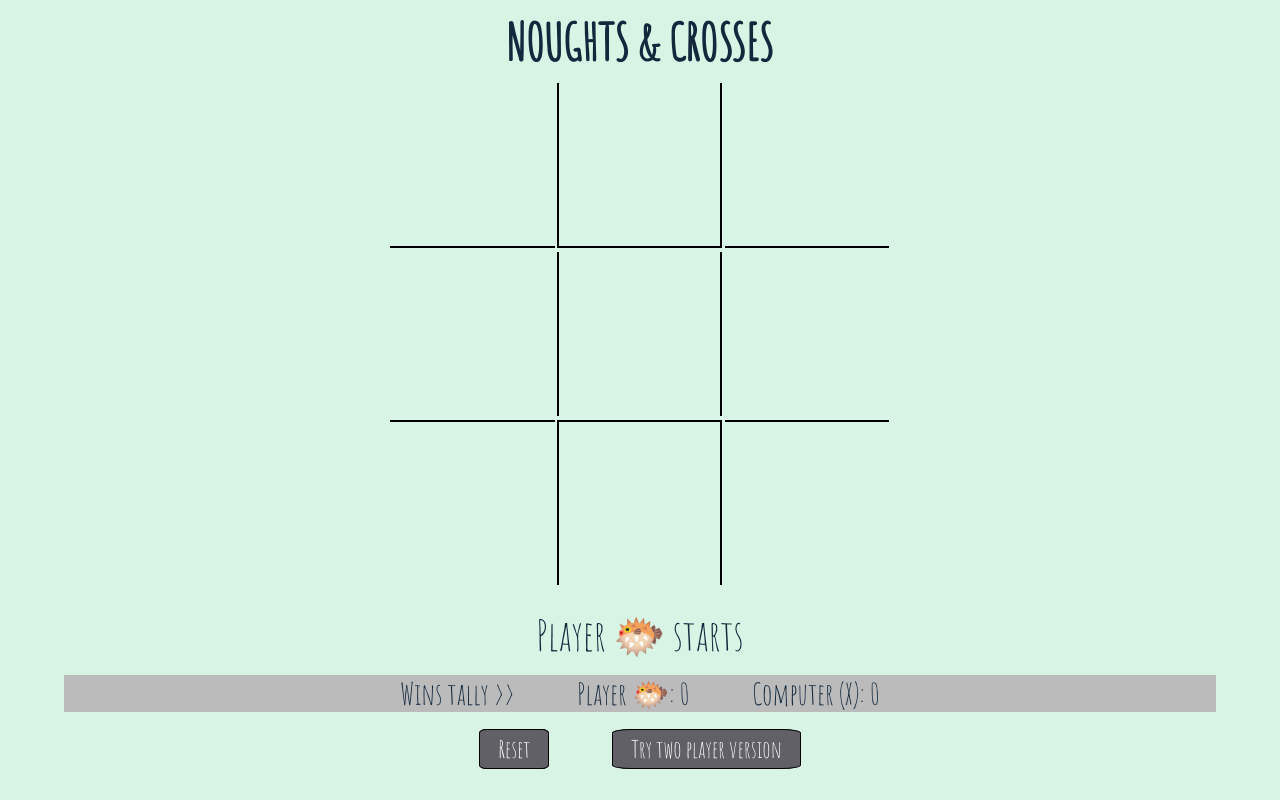
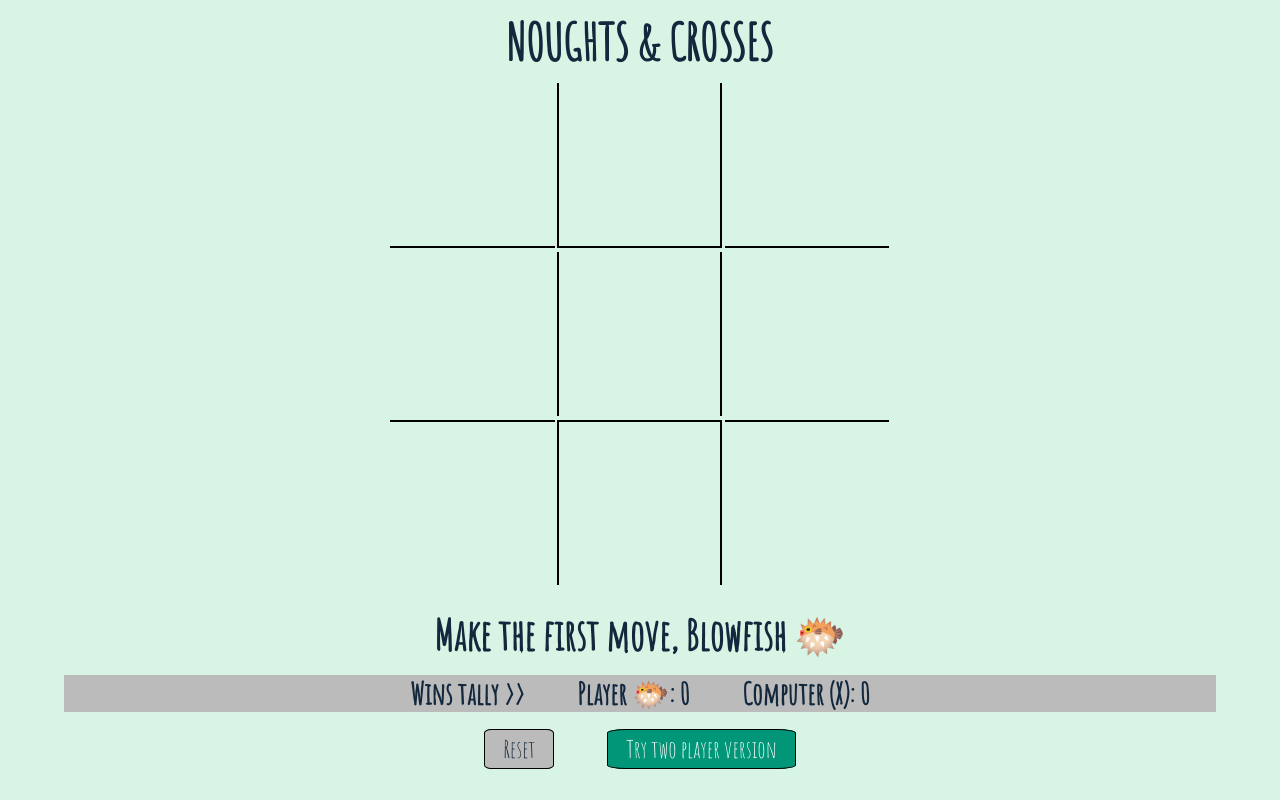
Before and after one commit to katshaze/project0-AI, a plain HTML site: page index.html in a window 1280 px wide. Drawn offline with Linux system fonts and the light colour scheme.

Commit message:
changed colouring and font boldness in css

```diff
--- a/css/style.css
+++ b/css/style.css
@@ -92,6 +92,7 @@ h1 {
   height: 42px;
   position: relative;
   font-family: 'Amatic SC', cursive;
+  font-weight: bold;
 }
 
 .result div {
@@ -109,6 +110,7 @@ h1 {
 
 .tally-bar {
   background-color: #bbb;
+  font-weight: bold;
 }
 
 nav ul {
@@ -118,7 +120,7 @@ nav ul {
 
 nav ul li {
   display: inline-block;
-  padding: 0 30px;
+  padding: 0 25px;
   font-size: 30px;
 }
 
@@ -130,11 +132,15 @@ nav ul li {
 butt {
   font-size: 24px;
   padding: 4px 18px;
-  background-color: #616067;
-  color: white;
+  background-color: #bbb;
+  color: #13283d;
   border: solid 1px black;
   border-radius: 10%;
   font-family: 'Amatic SC', cursive;
+}
+
+.switch-screen {
+  background-color: #009677
 }
 
 butt:hover {
--- a/index.html
+++ b/index.html
@@ -62,11 +62,11 @@
       </div>
 
       <div class="result">
-        <div class="X-wins">X WINS!</div>
+        <div class="X-wins">COMPUTER WINS!</div>
         <div class="Blowfish-wins">BLOWFISH WINS!</div>
         <div class="Draw-wins">IT'S A DRAW... PLAY AGAIN?</div>
-        <div class="X-starts">Player X starts</div>
-        <div class="Blowfish-starts">Player &#128033; starts</div>
+        <div class="X-starts">Computer (X) starts this round</div>
+        <div class="Blowfish-starts">Make the first move, Blowfish &#128033;</div>
       </div>
 
       <nav class="tally-bar">
@@ -83,7 +83,7 @@
             <butt>Reset</butt>
           </li>
           <li>
-            <butt><a href="https://katshaze.github.io/project0">Try two player version</a></butt>
+            <butt class="switch-screen"><a href="https://katshaze.github.io/project0">Try two player version</a></butt>
           </li>
         </ul>
       </nav>
```
